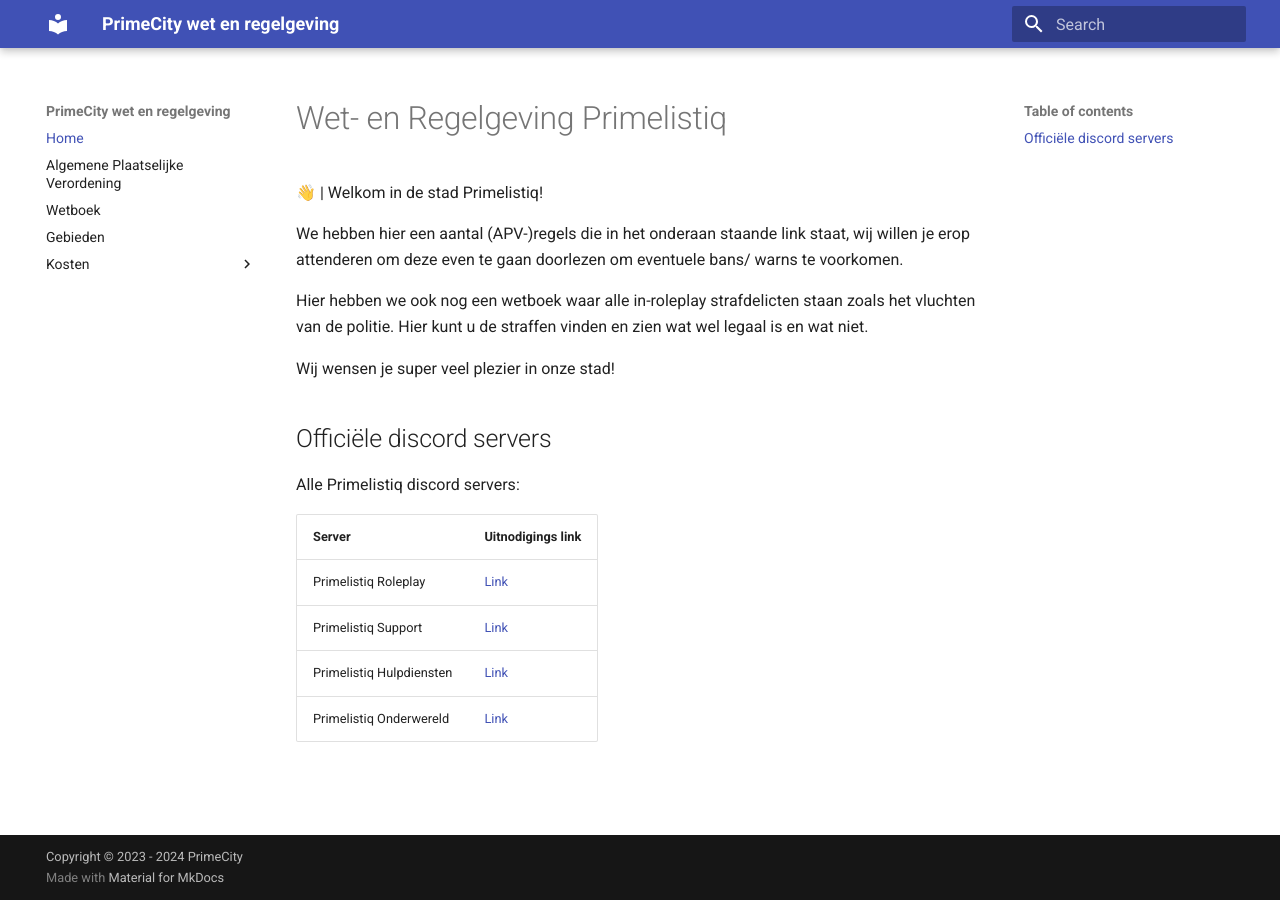
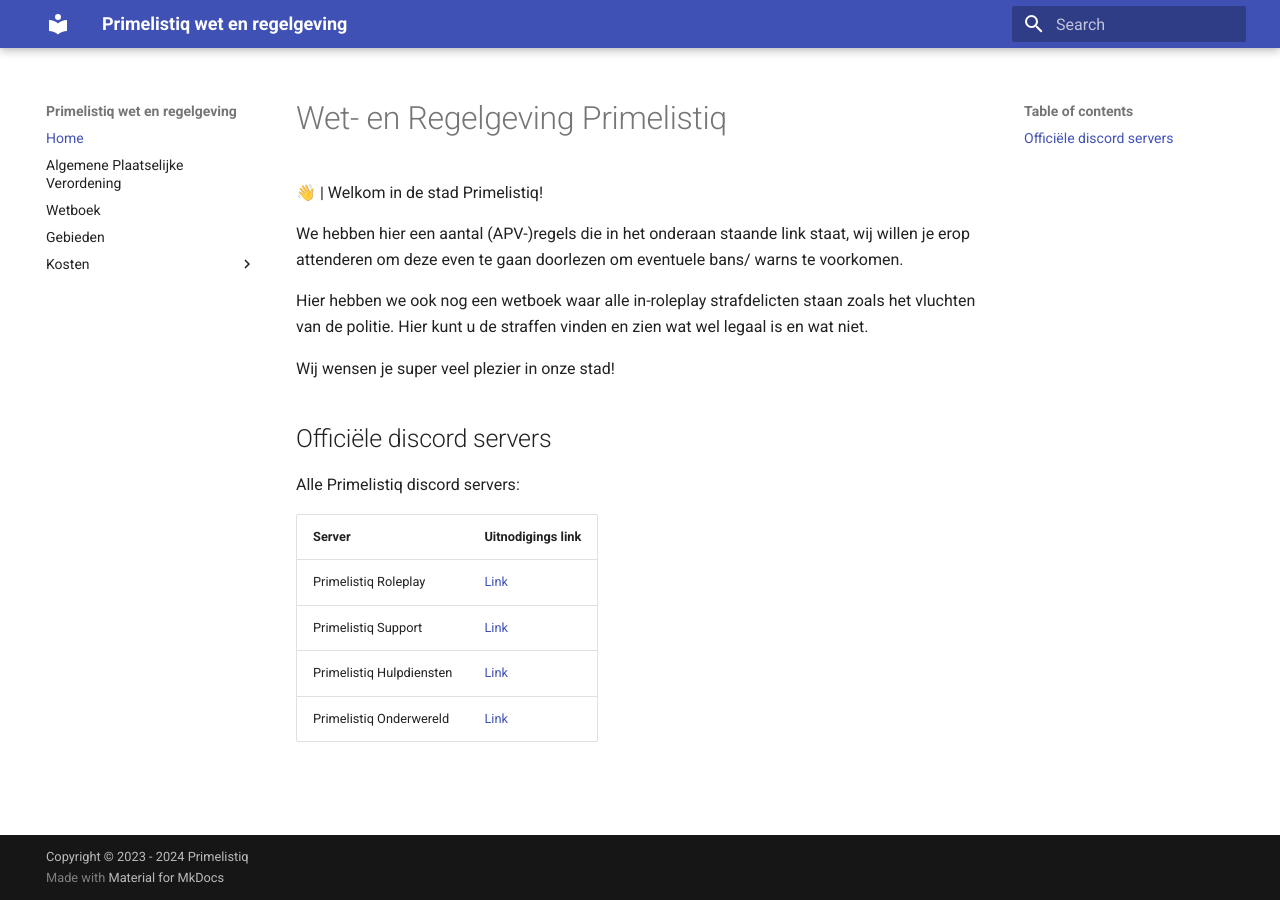
Before and after one commit to mickjoel/wetboek.sunstone, an MkDocs documentation site: the page built from docs/index.md, in a window 1280 px wide. Built offline with MkDocs 1.6.1 and Material for MkDocs 9.7.7, drawn with Linux system fonts in a browser that asks for light colours.

Commit message:
Update mkdocs.yml

```diff
--- a/mkdocs.yml
+++ b/mkdocs.yml
@@ -1,10 +1,10 @@
-site_name: PrimeCity wet en regelgeving
+site_name: Primelistiq wet en regelgeving
 
 theme:
   name: material
 
 # Copyright
-copyright: Copyright &copy; 2023 - 2024 PrimeCity
+copyright: Copyright &copy; 2023 - 2024 Primelistiq
 
 favicon: img/Logo.png
 logo: img/Logo.webp
```
